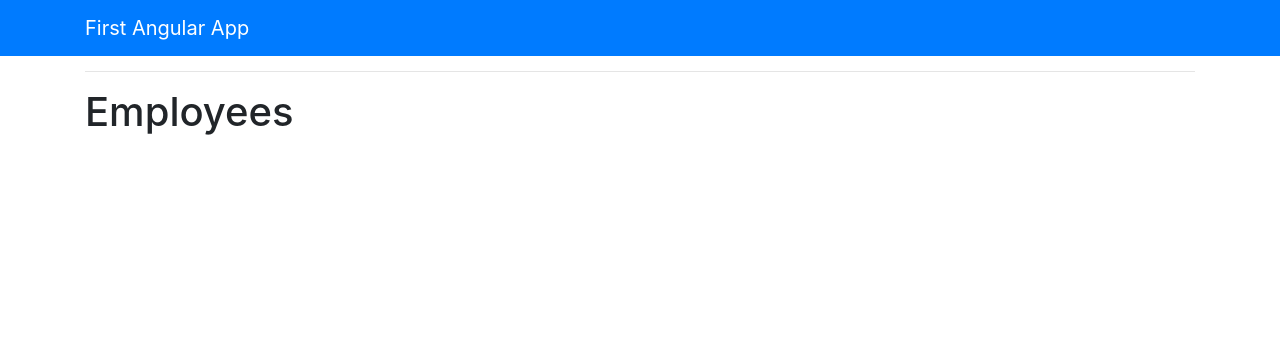
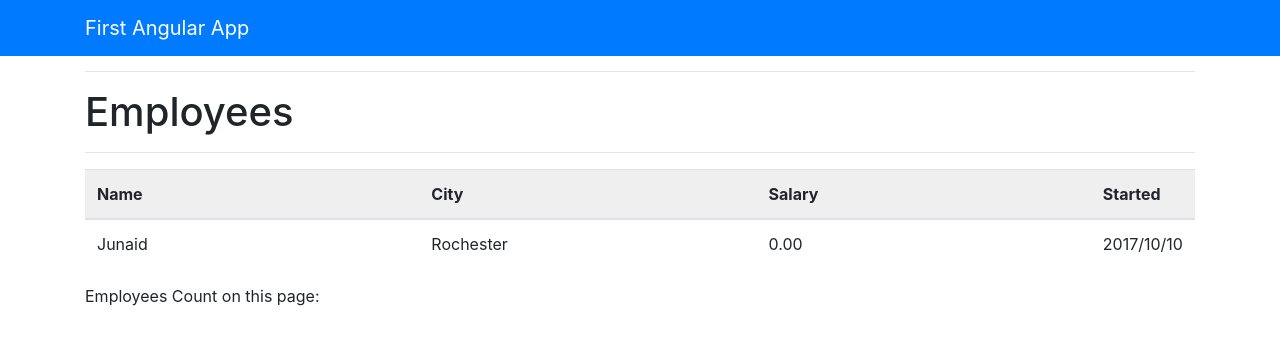
Before and after one commit to c0d3r24/EmployeeManagementUsingAngular, an Angular app: page / in a window 1280 px wide. Shown: the top 344 px of the page. Built offline with nearby package versions, Linux system fonts and the light colour scheme.

Commit message:
added employee-list component

```diff
--- /dev/null
+++ b/src/app/employees/employees-list/employees-list.component.html
@@ -0,0 +1,23 @@
+<hr />
+<table class="table table-hover">
+  <thead>
+    <tr>
+      <th>Name</th>
+      <th>City</th>
+      <th>Salary</th>
+      <th>Started</th>
+    </tr>
+  </thead>
+  <tr>
+    <td>
+      <a>
+        Junaid
+      </a>
+    </td>
+    <td>Rochester</td>
+    <td>0.00</td>
+    <td>2017/10/10</td>
+  </tr>
+
+</table>
+<span>Employees Count on this page: </span>
--- /dev/null
+++ b/src/app/employees/employees-list/employees-list.component.ts
@@ -0,0 +1,19 @@
+import { Component, OnInit } from '@angular/core';
+
+@Component({
+  selector: 'app-employees-list',
+  templateUrl: './employees-list.component.html',
+  styleUrls: ['./employees-list.component.css']
+})
+export class EmployeesListComponent implements OnInit {
+
+  filteredEmployees: any[] = [];
+  employeesSalaryTotal: number;
+  currencyCode = 'USD';
+  constructor() { }
+
+  ngOnInit() {
+
+  }
+
+}
--- a/src/app/employees/employees.component.html
+++ b/src/app/employees/employees.component.html
@@ -1,2 +1,3 @@
 <hr />
 <h1>{{title}}</h1>
+<app-employees-list></app-employees-list>
--- a/src/app/employees/employees.module.ts
+++ b/src/app/employees/employees.module.ts
@@ -2,9 +2,10 @@ import { CommonModule } from '@angular/common';
 import { NgModule } from '@angular/core';
 
 import { EmployeesComponent } from './employees.component';
+import { EmployeesListComponent } from './employees-list/employees-list.component';
 
 @NgModule({
-  declarations: [EmployeesComponent],
+  declarations: [EmployeesComponent, EmployeesListComponent],
   imports: [CommonModule],
   exports: [EmployeesComponent]
 })
```
Also changed, not shown: src/app/employees/employees-list/employees-list.component.css (added), 1 other file (tests, documents, lock files or other folders).
